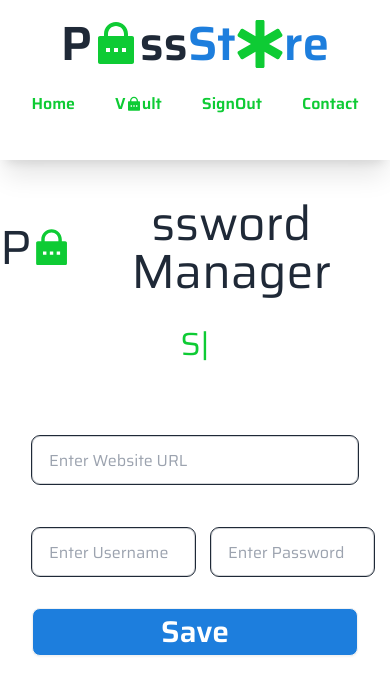
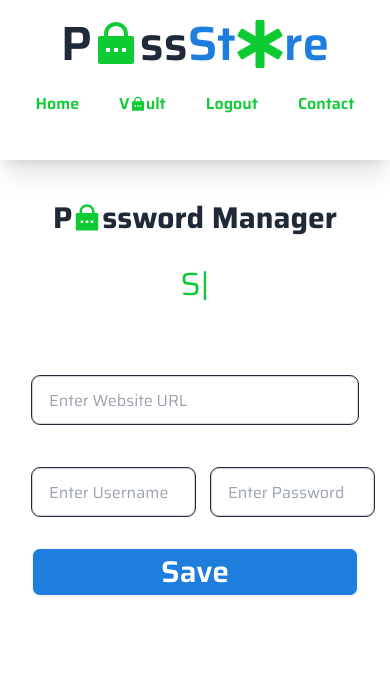
Before and after one commit to ammarcse50/password-manager-client, a React (Vite) app: page / in a window 390 px wide. Shown: the top 694 px of the page. Built offline with nearby package versions, Linux system fonts and the light colour scheme; no server answers; sample sign-in values are in the browser's storage.

Commit message:
responsive-all-devices

```diff
--- a/src/components/Manager.jsx
+++ b/src/components/Manager.jsx
@@ -62,9 +62,8 @@ const Manager = () => {
     <div className="root " name="manager">
       <div className="flex justify-center lg:flex-none">
         {" "}
-        <button className="flex justify-center  items-center mb-6 text-5xl">
-          P<RiLockPasswordFill className="text-primary-color" />
-          ssword Manager
+        <button className="flex justify-center  items-center mb-6 md:text-5xl text-3xl font-bold ">
+          P<RiLockPasswordFill className="text-primary-color" />ssword Manager
         </button>
       </div>
       <div>
--- a/src/components/Navbar.jsx
+++ b/src/components/Navbar.jsx
@@ -60,7 +60,7 @@ const Navbar = () => {
             <Link
               onClick={handleLogOut}
               className="hover:text-second-color font-semibold md:text-xl"
-            > <span onClick={()=>notify()}> SignOut </span>
+            > <span onClick={()=>notify()}> Logout </span>
 
             </Link>
           ) : (
--- a/src/components/PassStore.jsx
+++ b/src/components/PassStore.jsx
@@ -40,7 +40,7 @@ const PassStore = ({ handleUpdate }) => {
         <table className="table">
           {/* head */}
           <thead className="shadow-xl">
-            <tr className="text-lg">
+            <tr className="md:text-lg">
               <th></th>
               <th className="text-white">Website</th>
               <th className="text-white">Username</th>
@@ -49,7 +49,7 @@ const PassStore = ({ handleUpdate }) => {
             </tr>
           </thead>
 
-          <tbody className="text-lg">
+          <tbody className="md:text-lg">
             {collection.map((data, idx) => (
               <tr key={data._id} className="bg-base-400">
                 <th className="text-white">{idx + 1}</th>
@@ -62,7 +62,7 @@ const PassStore = ({ handleUpdate }) => {
                   <Link
                     activeClass="active"
                     to="updateUser"
-                    spy={true}
+                  spy={true}
                     smooth={true}
                     offset={50}
                     duration={500}
```
